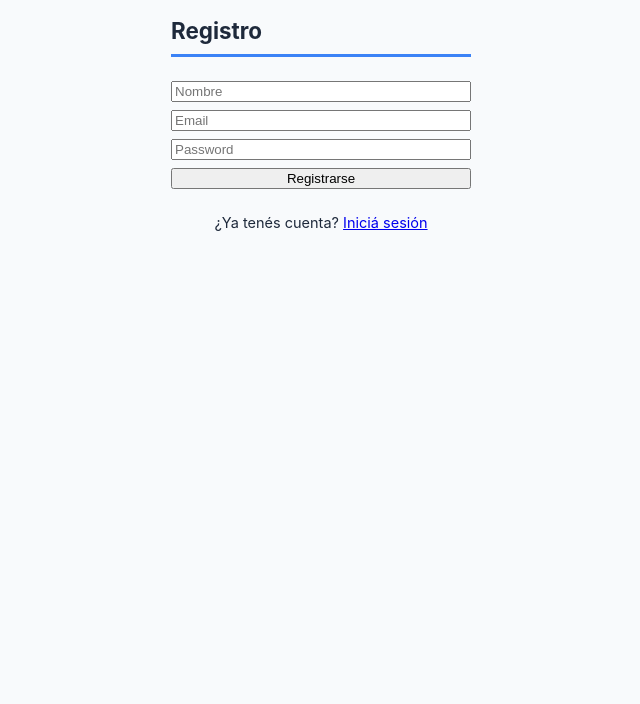
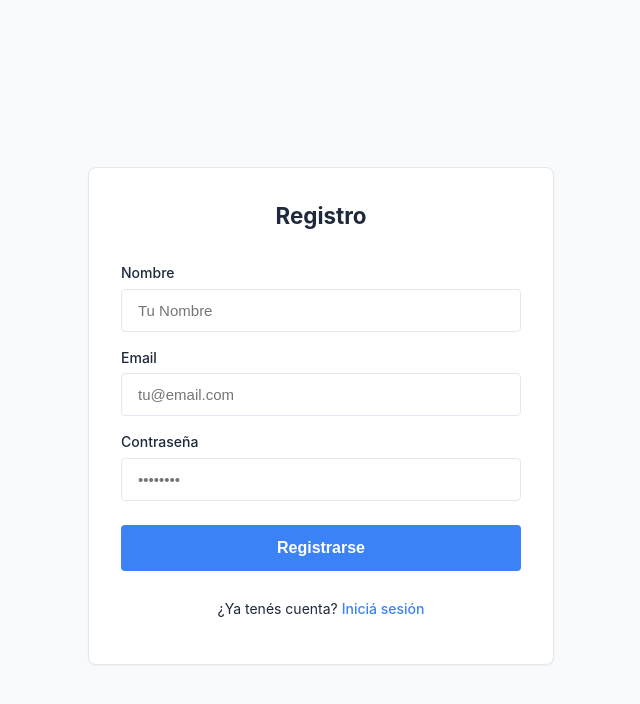
Before and after one commit to francorodriguez00/2026-s2-desapp-subdesarrollados, a React (Vite) app in the folder TP-Furbo-Frontend/: page /register in a window 1280 px wide. Shown: the top 704 px of the page, without its empty margins (319-959 px from the left). Built offline with nearby package versions, Linux system fonts and the light colour scheme.

Commit message:
mejoras visuales a login y register

```diff
--- a/TP-Furbo-Frontend/src/pages/Login.tsx
+++ b/TP-Furbo-Frontend/src/pages/Login.tsx
@@ -19,15 +19,23 @@ export default function Login() {
   };
 
   return (
-    <form onSubmit={handleSubmit} style={{ display: 'flex', flexDirection: 'column', maxWidth: '300px', margin: 'auto', gap: '8px' }}>
-      <h1>Login</h1>
-      {error && <p style={{ color: 'var(--color-negative)' }}>{error}</p>}
-      <input type="email" placeholder="Email" onChange={(e) => setEmail(e.target.value)} required />
-      <input type="password" placeholder="Password" onChange={(e) => setPassword(e.target.value)} required />
-      <button type="submit">Entrar</button>
-      <p style={{ marginTop: '16px', textAlign: 'center' }}>
-        ¿No tenés cuenta? <a href="/register">Registrate</a>
-      </p>
-    </form>
+    <div style={{ display: 'flex', justifyContent: 'center', alignItems: 'center', minHeight: '100vh', padding: '16px' }}>
+      <form onSubmit={handleSubmit} className="card" style={{ display: 'flex', flexDirection: 'column', width: '100%', maxWidth: '400px', gap: '16px', padding: '32px' }}>
+        <h1 style={{ textAlign: 'center', margin: '0 0 8px 0', borderBottom: 'none' }}>Login</h1>
+        {error && <p style={{ color: 'var(--color-negative)', textAlign: 'center', margin: 0 }}>{error}</p>}
+        <div style={{ display: 'flex', flexDirection: 'column', gap: '6px' }}>
+          <label style={{ fontWeight: 500, fontSize: '14px' }}>Email</label>
+          <input className="input-field" type="email" placeholder="tu@email.com" style={{ padding: '12px 16px', fontSize: '15px', width: '100%', boxSizing: 'border-box' }} onChange={(e) => setEmail(e.target.value)} required />
+        </div>
+        <div style={{ display: 'flex', flexDirection: 'column', gap: '6px' }}>
+          <label style={{ fontWeight: 500, fontSize: '14px' }}>Contraseña</label>
+          <input className="input-field" type="password" placeholder="••••••••" style={{ padding: '12px 16px', fontSize: '15px', width: '100%', boxSizing: 'border-box' }} onChange={(e) => setPassword(e.target.value)} required />
+        </div>
+        <button type="submit" className="btn btn-primary" style={{ padding: '14px', fontSize: '16px', fontWeight: 600, marginTop: '8px', width: '100%' }}>Entrar</button>
+        <p style={{ marginTop: '12px', textAlign: 'center', fontSize: '14px' }}>
+          ¿No tenés cuenta? <a href="/register" style={{ color: 'var(--color-primary)', textDecoration: 'none', fontWeight: 500 }}>Registrate</a>
+        </p>
+      </form>
+    </div>
   );
 }
--- a/TP-Furbo-Frontend/src/pages/Register.tsx
+++ b/TP-Furbo-Frontend/src/pages/Register.tsx
@@ -15,15 +15,26 @@ export default function Register() {
   };
 
   return (
-    <form onSubmit={handleSubmit} style={{ display: 'flex', flexDirection: 'column', maxWidth: '300px', margin: 'auto', gap: '8px' }}>
-      <h1>Registro</h1>
-      <input type="text" placeholder="Nombre" onChange={(e) => setName(e.target.value)} required />
-      <input type="email" placeholder="Email" onChange={(e) => setEmail(e.target.value)} required />
-      <input type="password" placeholder="Password" onChange={(e) => setPassword(e.target.value)} required />
-      <button type="submit">Registrarse</button>
-      <p style={{ marginTop: '16px', textAlign: 'center' }}>
-        ¿Ya tenés cuenta? <a href="/login">Iniciá sesión</a>
-      </p>
-    </form>
+    <div style={{ display: 'flex', justifyContent: 'center', alignItems: 'center', minHeight: '100vh', padding: '16px' }}>
+      <form onSubmit={handleSubmit} className="card" style={{ display: 'flex', flexDirection: 'column', width: '100%', maxWidth: '400px', gap: '16px', padding: '32px' }}>
+        <h1 style={{ textAlign: 'center', margin: '0 0 8px 0', borderBottom: 'none' }}>Registro</h1>
+        <div style={{ display: 'flex', flexDirection: 'column', gap: '6px' }}>
+          <label style={{ fontWeight: 500, fontSize: '14px' }}>Nombre</label>
+          <input className="input-field" type="text" placeholder="Tu Nombre" style={{ padding: '12px 16px', fontSize: '15px', width: '100%', boxSizing: 'border-box' }} onChange={(e) => setName(e.target.value)} required />
+        </div>
+        <div style={{ display: 'flex', flexDirection: 'column', gap: '6px' }}>
+          <label style={{ fontWeight: '500', fontSize: '14px' }}>Email</label>
+          <input className="input-field" type="email" placeholder="tu@email.com" style={{ padding: '12px 16px', fontSize: '15px', width: '100%', boxSizing: 'border-box' }} onChange={(e) => setEmail(e.target.value)} required />
+        </div>
+        <div style={{ display: 'flex', flexDirection: 'column', gap: '6px' }}>
+          <label style={{ fontWeight: 500, fontSize: '14px' }}>Contraseña</label>
+          <input className="input-field" type="password" placeholder="••••••••" style={{ padding: '12px 16px', fontSize: '15px', width: '100%', boxSizing: 'border-box' }} onChange={(e) => setPassword(e.target.value)} required />
+        </div>
+        <button type="submit" className="btn btn-primary" style={{ padding: '14px', fontSize: '16px', fontWeight: 600, marginTop: '8px', width: '100%' }}>Registrarse</button>
+        <p style={{ marginTop: '12px', textAlign: 'center', fontSize: '14px' }}>
+          ¿Ya tenés cuenta? <a href="/login" style={{ color: 'var(--color-primary)', textDecoration: 'none', fontWeight: '500' }}>Iniciá sesión</a>
+        </p>
+      </form>
+    </div>
   );
 }
```
